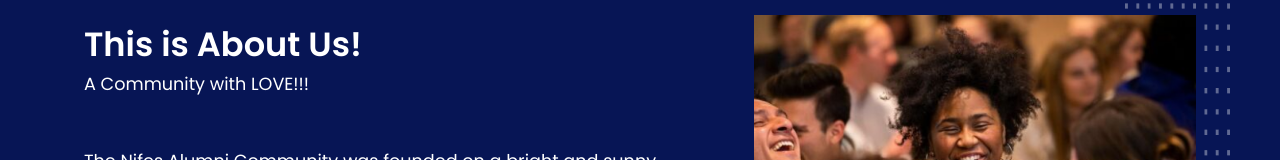
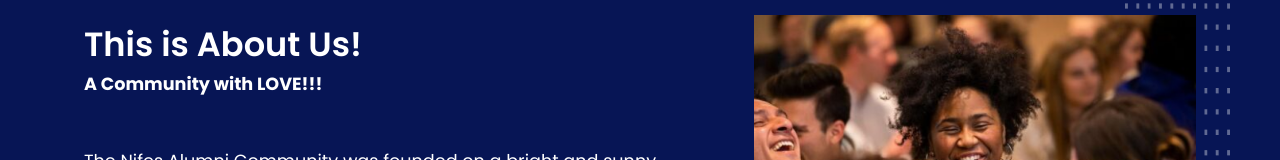
Before and after one commit to Jossy1238/nifes, a React (Vite) app: page /about in a window 1280 px wide. Shown: the part 225-385 px from the top of the page. Built offline with nearby package versions, Linux system fonts and the light colour scheme.

Commit message:
New Update

```diff
--- a/src/pages/About.jsx
+++ b/src/pages/About.jsx
@@ -11,8 +11,7 @@ function About(props) {
                     <div className="hero__content w-3/5">
                         <h1 className="hero__title text-5xl font-600 w-1/2">This is About Us!</h1>
                         {/* <p>A Community with LOVE!!!</p> */}
-                        <p>A Community with LOVE!!!</p>
-                        <h2></h2>
+                        <h2>A Community with LOVE!!!</h2>
                         <p className="hero__description py-3 w-3/4">The Nifes Alumni Community was founded on a bright and sunny day in June 1985. It all began with a handful of dedicated Nifes alumni who shared a vision of creating a strong and connected network. Over the years, this community has grown, evolved, and thrived, uniting alumni from diverse backgrounds and generations. Today, we stand as a testament!</p>
                     </div>
                     <div className='hero__img relative'>
```
